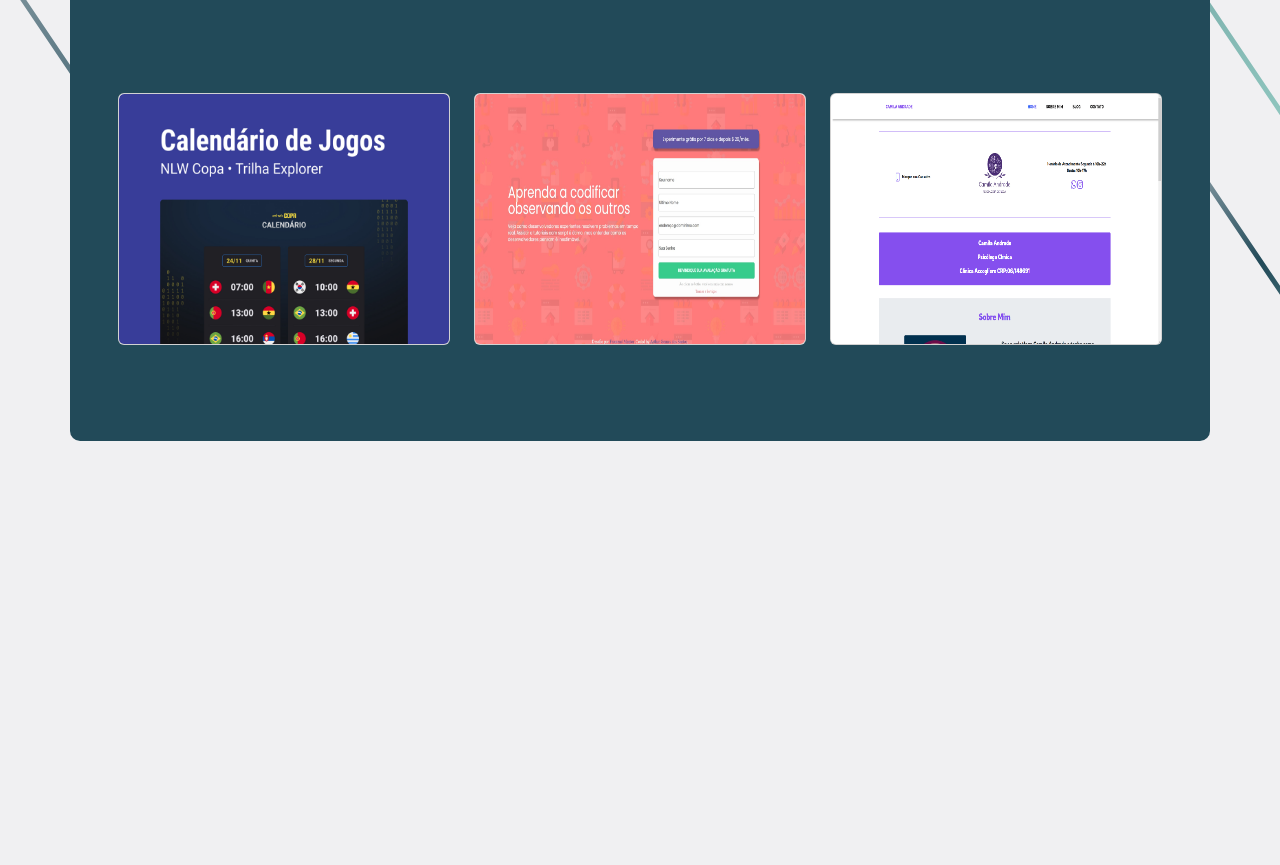
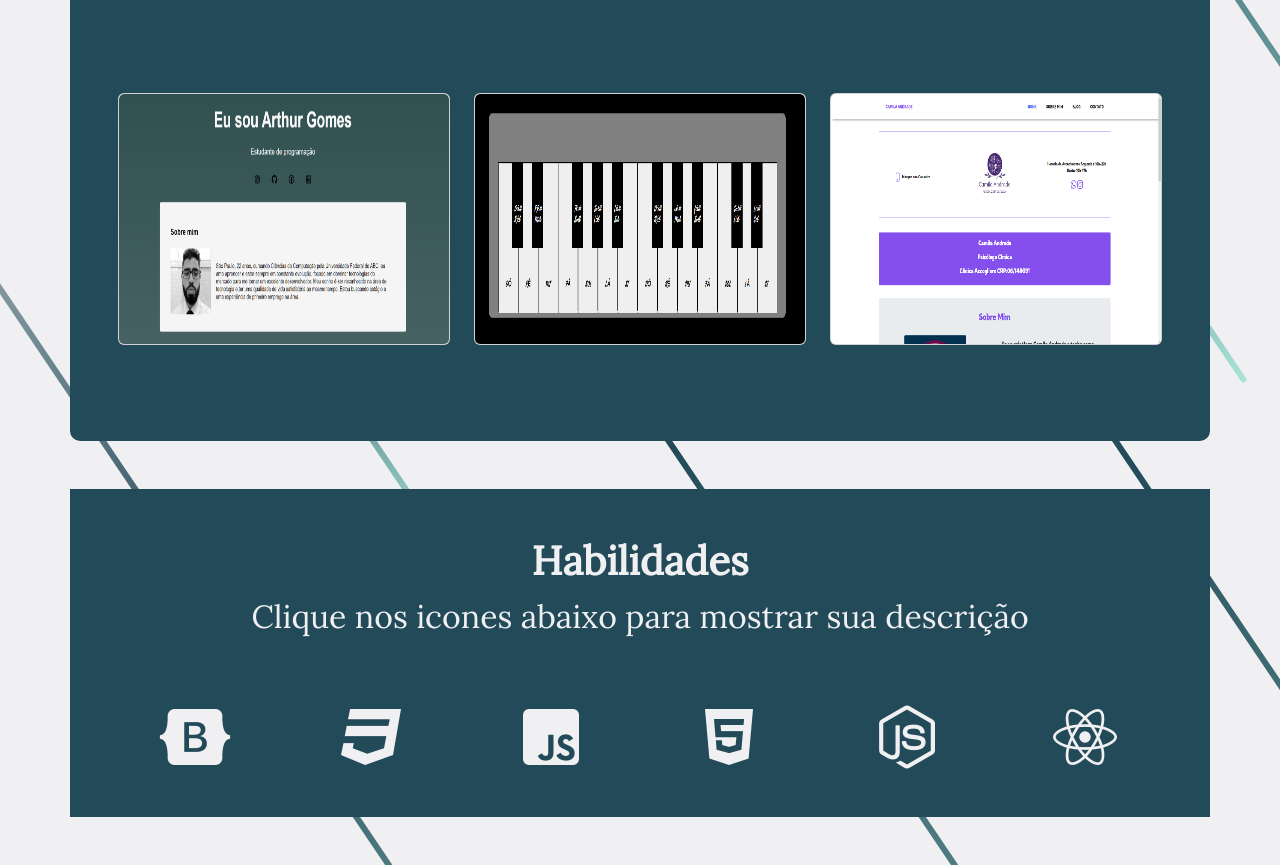
Before and after one commit to Arttutu/Boostrap-Sass-Meu-Site, a website: page index.html in a window 1280 px wide. Shown: the part 1556-2421 px from the top of the page. Before the commit the page ends 1997 px from the top, so only its background shows below. Drawn offline with nearby package versions, Linux system fonts and the light colour scheme.

Commit message:
habilidades

```diff
--- a/index.html
+++ b/index.html
@@ -107,6 +107,7 @@
         <div class="row mt-5">
           <div class="col-md text-center">
             <h2 class="fs-1 mt-5">Sobre mim</h2>
+
           </div>
         </div>
         <div class="row p-4">
@@ -198,14 +199,15 @@
             <div class="card mb-5">
               <img
                 class="card-img-top img-fluid"
-                src="src/img/imagemNlw.jpg"
+                src="src/img/foto_site.png"
                 alt="Projeto 1"
               />
               <div class="card-body">
-                <h5 class="card-title fs-2">Calendário</h5>
+                <h5 class="card-title fs-2">Portfolio</h5>
                 <p class="card-text fs-6">
-                  Site feito com HTML5, CSS3 e JavaScript. Calendário da Copa é
-                  um projeto que mostra os jogos da copa do mundo de 2022.
+                  Meu primeiro Portfolio, Site feito com HTML5, CSS3 e
+                  JavaScript. O desafio é mostrar meus conhecimentos e aprender,
+                  site está em constante mudança
                 </p>
                 <a href="#" class="btn btn-primary">Código</a>
                 <a href="#" class="btn btn-primary">Site</a>
@@ -216,13 +218,14 @@
             <div class="card mb-5">
               <img
                 class="card-img-top img-fluid"
-                src="src/img/validacao-js.jpeg"
+                src="src/img/imagemPiano.png"
                 alt="Projeto 2"
               />
               <div class="card-body">
-                <h5 class="card-title fs-2">Formulário Javascript</h5>
+                <h5 class="card-title fs-2">Piano Virtual</h5>
                 <p class="card-text fs-6">
-                  Projeto de validação de dados de um formulário com Javascript.
+                  Construção de um teclado virtual com JavaScript, desafio
+                  aprender a trabalhar com eventos em JavaScript
                 </p>
                 <a href="#" class="btn btn-primary">Código</a>
                 <a href="#" class="btn btn-primary">Site</a>
@@ -252,6 +255,45 @@
       </div>
     </section>
 
+    <section class="skills mt-5 animate-on-scroll">
+      <div class="container p-5 mb-5 bg-secondary">
+        <div class="row ">
+          <h2 class="text-center fs-1 ">Habilidades</h2>
+          <P class="text-center fs-2"> Clique nos icones abaixo para mostrar sua descrição</P>
+        </div>
+        <div class="row text-center">
+
+              <div class="col-lg-2 col-md-4 col-sm-12 mt-5">
+                  <a href="#"> <i class="fa-brands fa-bootstrap  fa-4x"></i></a>
+              </div>
+                 <div class="col-lg-2 col-md-4 col-sm-12  mt-5">
+                  <a href="#"> <i class="fa-brands fa-css3  fa-4x"></i></a>
+              </div>
+                 <div class="col-lg-2 col-md-4 col-sm-12  mt-5">
+                  <a href="#"> <i class="fa-brands fa-js-square  fa-4x"></i></a>
+              </div>
+                 <div class="col-lg-2 col-md-4 col-sm-12  mt-5">
+                  <a href="#"> <i class="fa-brands fa-html5 fa-4x"></i></a>
+              </div>
+                 <div class="col-lg-2 col-md-4 col-sm-12  mt-5">
+                  <a href="#"> <i class="fa-brands fa-node-js  fa-4x"></i></a>
+              </div>
+                 <div class="col-lg-2 col-md-4 col-sm-12  mt-5">
+                  <a href="#"> <i class="fa-brands fa-react  fa-4x"></i></a>
+              </div>
+        </div>
+      </div>
+    </section>
+
+    </section>
+
+    <!-- ////////////////////////////////////////////////////////////////////////////////////////
+                                         end SECTION Projetos
+      /////////////////////////////////////////////////////////////////////////////////////////////-->
+    <!-- ////////////////////////////////////////////////////////////////////////////////////////
+                                         Start SECTION habilidades
+      /////////////////////////////////////////////////////////////////////////////////////////////-->
+
     <script src="https://cdn.jsdelivr.net/npm/bootstrap@5.3.0-alpha1/dist/js/bootstrap.bundle.min.js"></script>
     <script src="js/jquery.js"></script>
     <script src="js/animacao-sections.js"></script>
--- /dev/null
+++ b/scss/sections/_habilidades.scss
@@ -0,0 +1,8 @@
+@use "../custom";
+.skills {
+  font-family: custom.$font;
+  color: custom.$primary;
+  h2 {
+    font-weight: bolder;
+  }
+}
--- a/scss/sections/_projetos.scss
+++ b/scss/sections/_projetos.scss
@@ -30,6 +30,7 @@
         transition: opacity 0.4s;
         a:hover {
           background-color: custom.$warning;
+          color: custom.$primary;
           position: relative;
           top: -3px;
           transition: 0.5s;
--- a/scss/style.scss
+++ b/scss/style.scss
@@ -4,3 +4,4 @@
 @use "sections/body";
 @use "sections/sobre";
 @use "sections/projetos";
+@use "sections/habilidades";
```
Also changed, not shown: scss/style.css, src/img/foto_site.png (added), src/img/imagemPiano.png (added), 1 other file.
